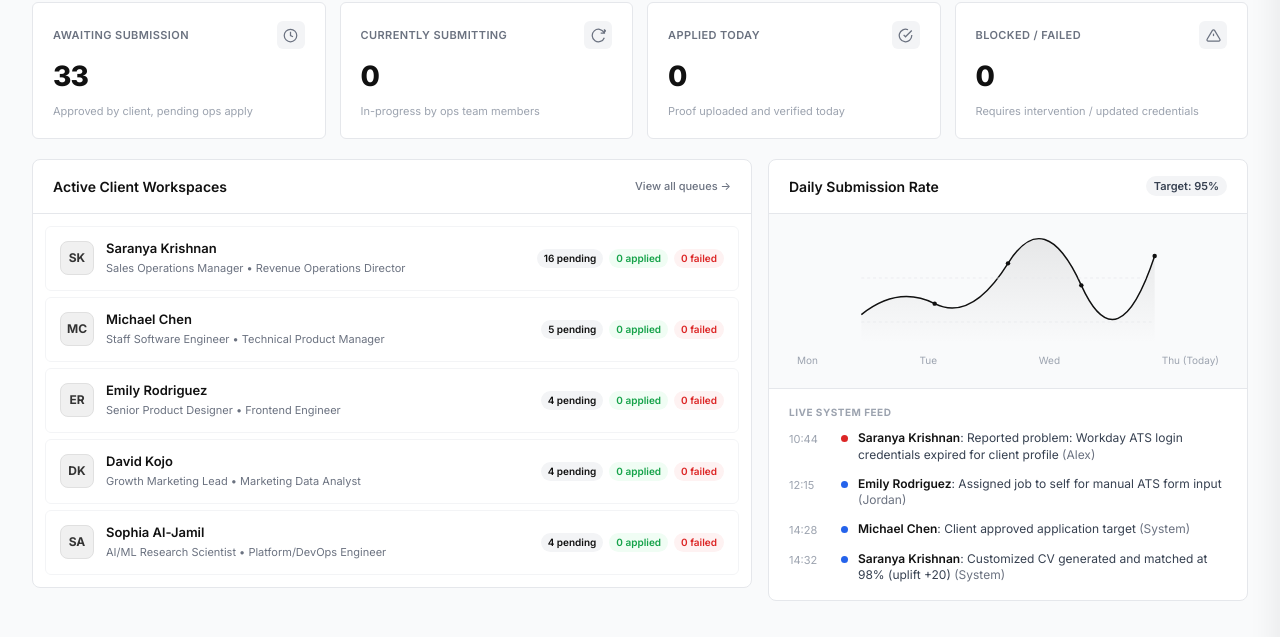
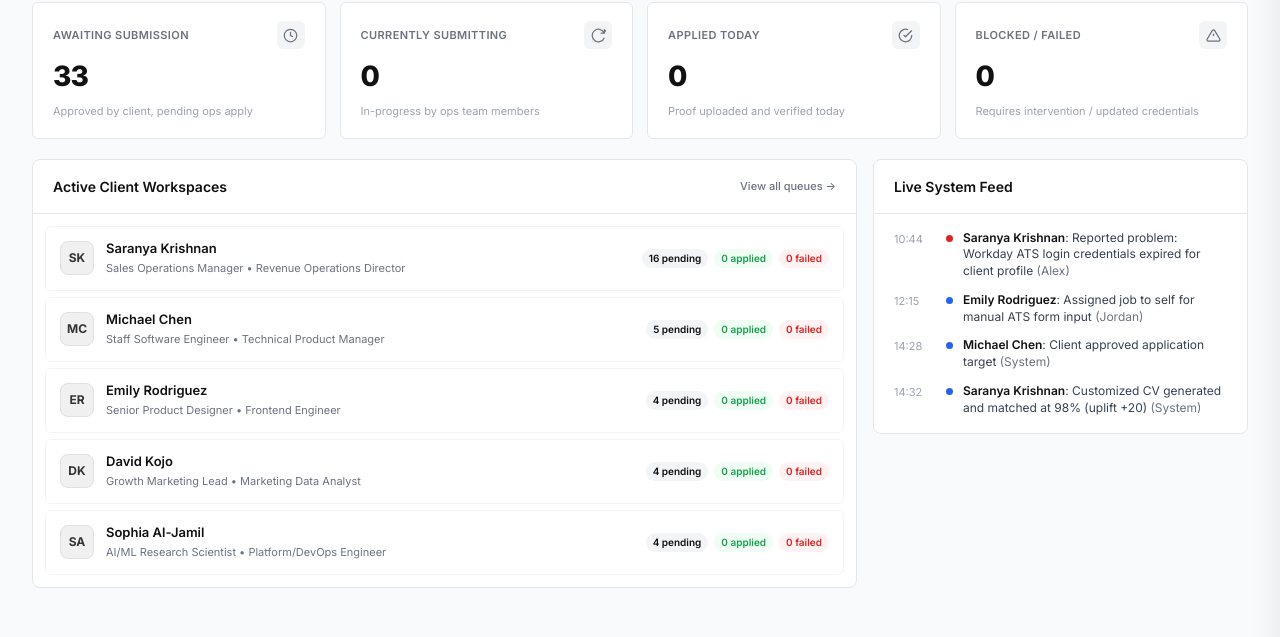
Before and after one commit to saniroy3311-spec/IG-Ops-Dashboard-, a website: page index.html in a window 1280 px wide. Shown: the part 137-774 px from the top of the page. Drawn offline with Linux system fonts and the light colour scheme.

Commit message:
feat: remove Daily Submission Rate chart and expand Client Workspaces list layout

```diff
--- a/index.html
+++ b/index.html
@@ -7,7 +7,7 @@
   <link rel="preconnect" href="https://fonts.googleapis.com">
   <link rel="preconnect" href="https://fonts.gstatic.com" crossorigin>
   <link href="https://fonts.googleapis.com/css2?family=Inter:wght@300;400;500;600;700&display=swap" rel="stylesheet">
-  <link rel="stylesheet" href="styles.css?v=4">
+  <link rel="stylesheet" href="styles.css?v=5">
 </head>
 <body>
 
@@ -109,35 +109,12 @@
               </div>
             </div>
 
-            <!-- Chart + feed card -->
+            <!-- Feed card -->
             <div class="grid-card">
               <div class="card-header">
-                <h3>Daily Submission Rate</h3>
-                <span class="badge-green">Target: 95%</span>
-              </div>
-              <div class="mock-chart-container">
-                <svg class="visual-chart" viewBox="0 0 400 150">
-                  <defs>
-                    <linearGradient id="chart-grad" x1="0" y1="0" x2="0" y2="1">
-                      <stop offset="0%" stop-color="#111111" stop-opacity="0.08"></stop>
-                      <stop offset="100%" stop-color="#111111" stop-opacity="0"></stop>
-                    </linearGradient>
-                  </defs>
-                  <path d="M 0 110 Q 50 70 100 95 T 200 40 T 300 70 T 400 30 L 400 150 L 0 150 Z" fill="url(#chart-grad)"></path>
-                  <path d="M 0 110 Q 50 70 100 95 T 200 40 T 300 70 T 400 30" fill="none" stroke="#111111" stroke-width="2"></path>
-                  <circle cx="100" cy="95" r="3" fill="#111111"></circle>
-                  <circle cx="200" cy="40" r="3" fill="#111111"></circle>
-                  <circle cx="300" cy="70" r="3" fill="#111111"></circle>
-                  <circle cx="400" cy="30" r="3" fill="#111111"></circle>
-                  <line x1="0" y1="120" x2="400" y2="120" stroke="#e5e7eb" stroke-dasharray="4"></line>
-                  <line x1="0" y1="60" x2="400" y2="60" stroke="#e5e7eb" stroke-dasharray="4"></line>
-                </svg>
-                <div class="chart-labels">
-                  <span>Mon</span><span>Tue</span><span>Wed</span><span>Thu (Today)</span>
-                </div>
+                <h3>Live System Feed</h3>
               </div>
               <div class="ops-feed">
-                <h4>LIVE SYSTEM FEED</h4>
                 <div class="feed-list" id="dashboard-feed-list"></div>
               </div>
             </div>
--- a/styles.css
+++ b/styles.css
@@ -361,7 +361,7 @@ a:hover { text-decoration: underline; }
    ========================================================================== */
 .dashboard-grid {
   display: grid;
-  grid-template-columns: 1.5fr 1fr;
+  grid-template-columns: 2.2fr 1fr;
   gap: 16px;
   align-items: start;
 }
```
